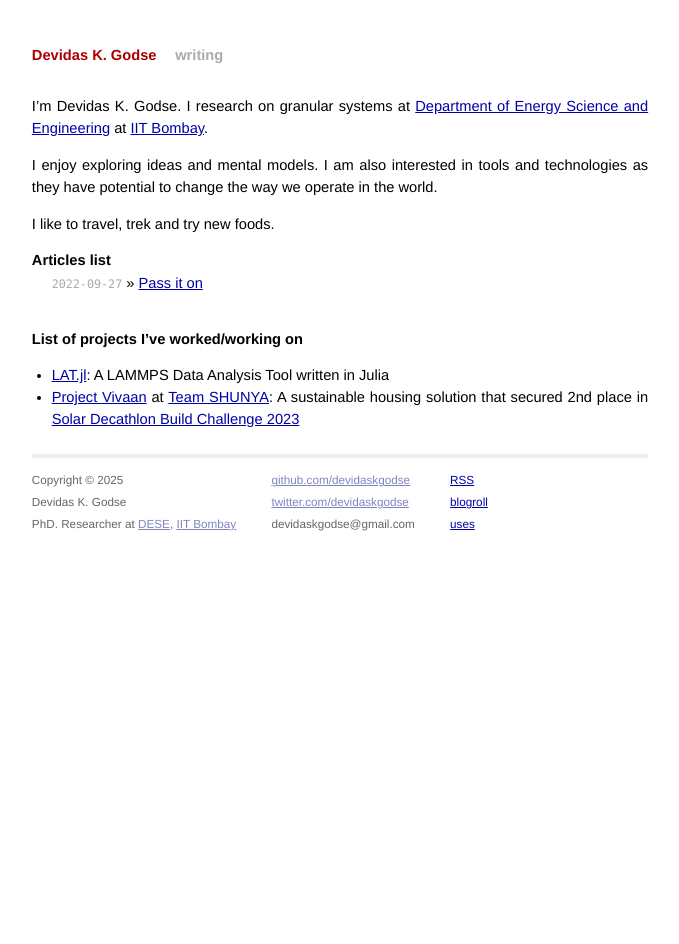
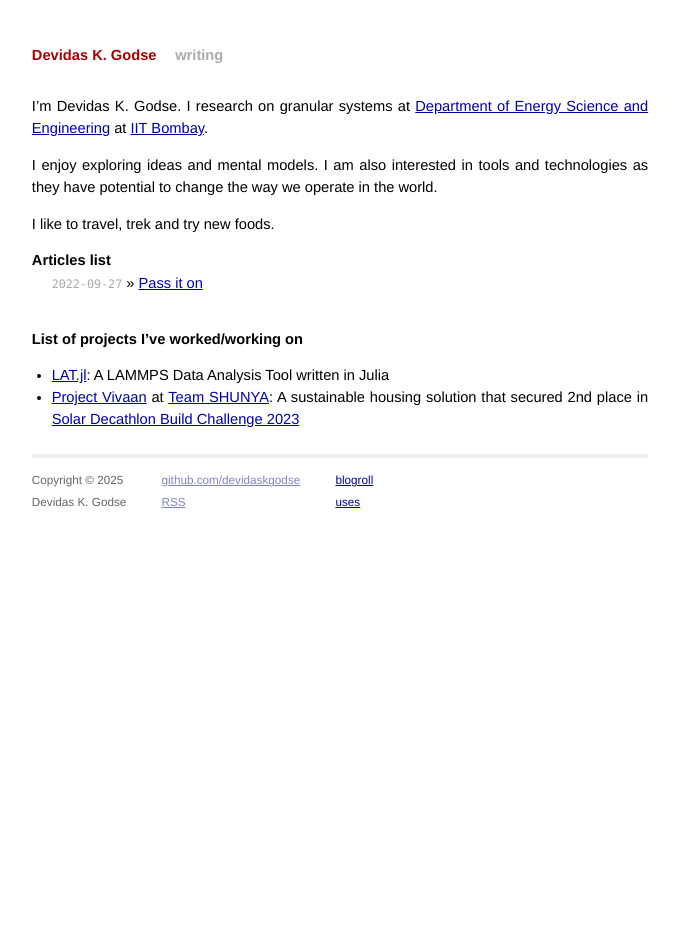
Before and after one commit to devidaskgodse/devidaskgodse.github.io, a Jekyll site: the page built from index.md, in a window 1280 px wide. Shown: the whole page, without its empty margins (300-979 px from the left). Built offline with Jekyll 4.4.1, drawn with Linux system fonts in a browser that asks for light colours.

Commit message:
removed the credentials and twitter account details from the footer.

```diff
--- a/_config.yml
+++ b/_config.yml
@@ -19,10 +19,8 @@
 # in the templates via {{ site.myvariable }}.
 
 title: Devidas K. Godse
-email: devidaskgodse@gmail.com
 baseurl: "" # the subpath of your site, e.g. /blog
 url: "" # the base hostname & protocol for your site, e.g. http://example.com
-twitter_username: devidaskgodse
 github_username: devidaskgodse
 
 # Build settings
--- a/_includes/footer.html
+++ b/_includes/footer.html
@@ -4,10 +4,6 @@
             Copyright &copy; 2025
             <br />
             Devidas K. Godse
-            <br />
-            PhD. Researcher at
-            <a href="https://ese.iitb.ac.in/">DESE</a>,
-            <a href="https://www.iitb.ac.in/">IIT Bombay</a>
             <br />
         </p>
     </div>
@@ -16,16 +12,11 @@
             <a href="https://github.com/{{site.github_username}}"
                 >github.com/{{site.github_username}}</a
             ><br />
-            <a href="https://twitter.com/{{site.twitter_username}}"
-                >twitter.com/{{site.twitter_username}}</a
-            ><br />
-            {{site.email}}
-            <br />
+            <a href="https://devidaskgodse.github.io/feed.xml">RSS</a><br />
         </p>
     </div>
     <div class="rss">
         <p>
-            <a href="https://devidaskgodse.github.io/feed.xml">RSS</a><br />
             <a href="/construction">blogroll</a>
             <br />
             <a href="/construction">uses</a><br />
```
